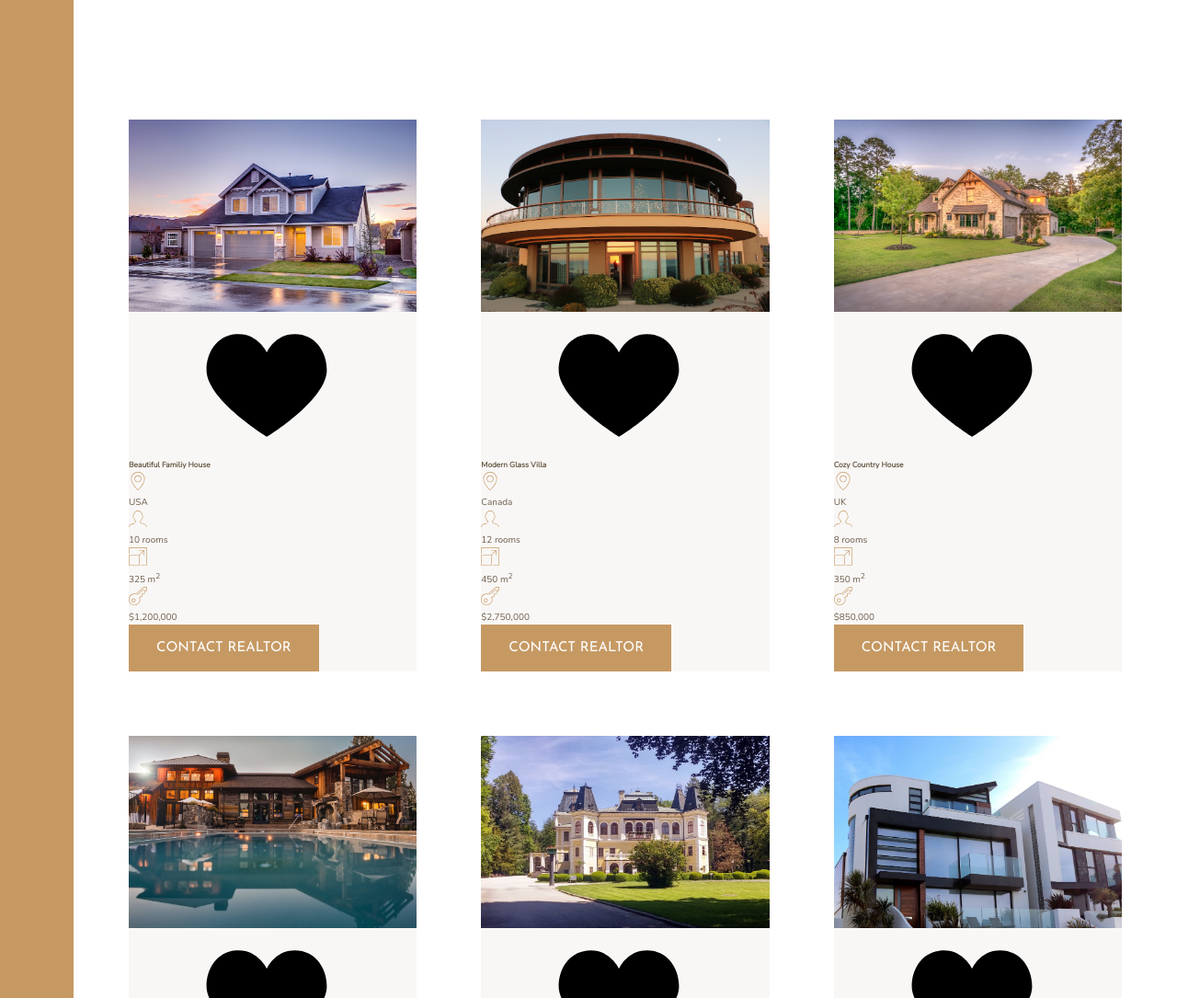
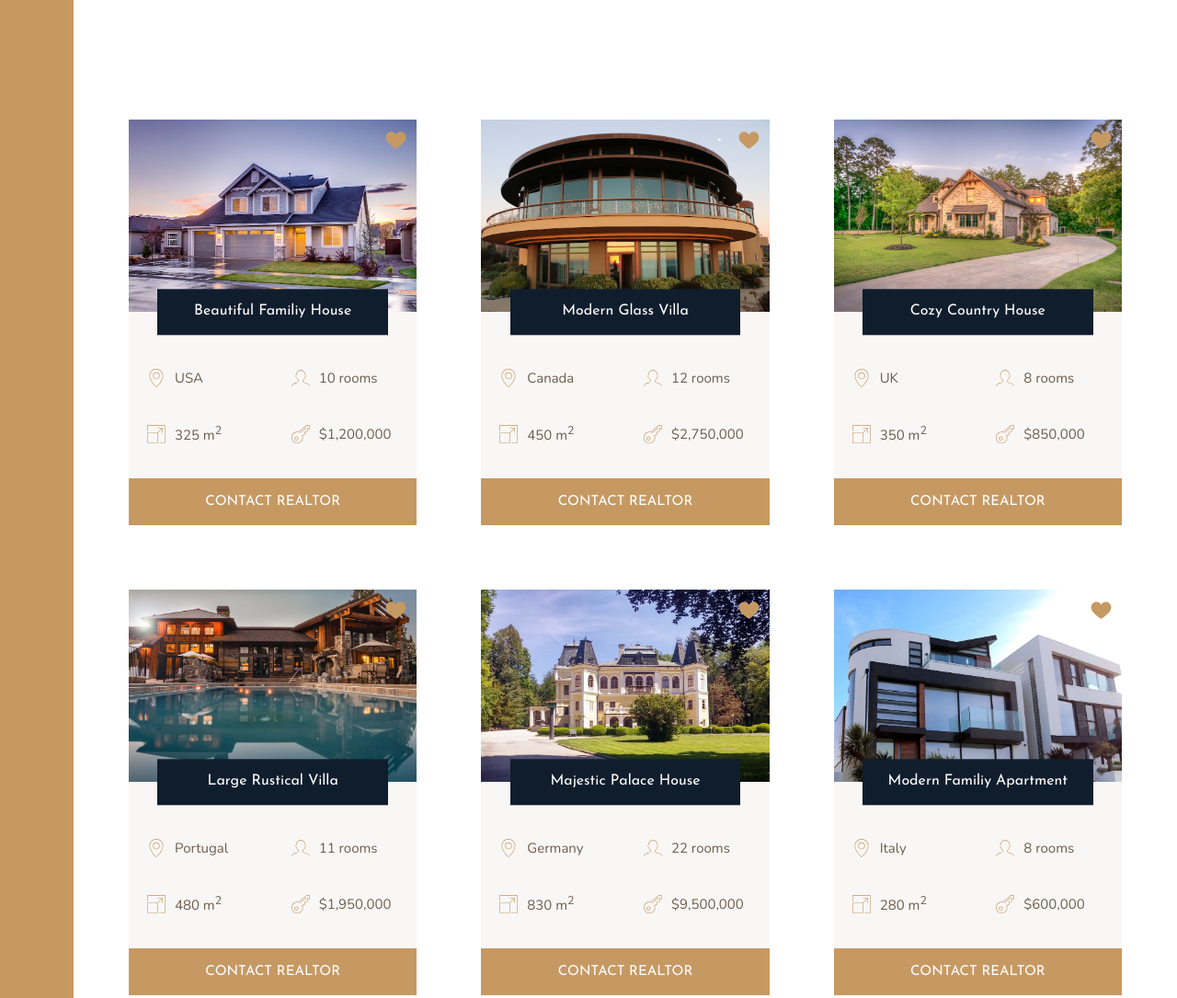
Before and after one commit to 5A58/Nexter, a website: page index.html in a window 1280 px wide. Shown: the part 1840-2925 px from the top of the page at 92% size. Drawn offline with nearby package versions, Linux system fonts and the light colour scheme.

Commit message:
Style Home cards

```diff
--- a/sass/_homes.scss
+++ b/sass/_homes.scss
@@ -6,29 +6,75 @@
     // Ensure columns are responsive
     grid-template-columns: repeat(auto-fit, minmax(25rem, 1fr));
     grid-gap: 7rem;
+}
 
 .home {
     background-color: $color-gray-light-1;
 
+    display: grid;
+    grid-template-columns: repeat(2, 1fr);
+    grid-row-gap: 3.5rem;
+
     &__img {
         width: 100%;
+        grid-row: 1 / 2;
+        grid-column: 1 / -1;
+        z-index: 1;
     }
 
-        &__like {}
+    &__like {
+        grid-row: 1 / 2;
+        grid-column: 2 / 3;
+        fill: $color-primary;
+        height: 2.5rem;
+        width: 2.5rem;
+        z-index: 2;
+        justify-self: end;
+        margin: 1rem;
+    }
 
-        &__name {}
+    &__name {
+        grid-row: 1 / 2;
+        grid-column: 1 / -1;
+        justify-self: center;
+        align-self: end;
+        z-index: 3;
+
+        width: 80%;
+        font-family: $font-display;
+        font-size: 1.6rem;
+        text-align: center;
+        padding: 1.25rem;
+        background-color: $color-secondary;
+        color: #fff;
+        font-weight: 400;
+        transform: translateY(50%);
+    }
+
+    &__location,
+    &__rooms {
+        margin-top: 2.5rem;
+    }
 
     &__location,
     &__rooms,
     &__area,
     &__price {
+        font-size: 1.5rem;
+        margin-left: 2rem;
+
+        display: flex;
+        align-items: center;
+
         svg {
             fill: $color-primary;
             height: 2rem;
             width: 2rem;
+            margin-right: 1rem;
+        }
     }
 
-            p {}
+    &__btn {
+        grid-column: 1 / -1;
     }
 }
-}
```
Also changed, not shown: css/style.css. Lines whose indentation alone changed are shown as unchanged.
